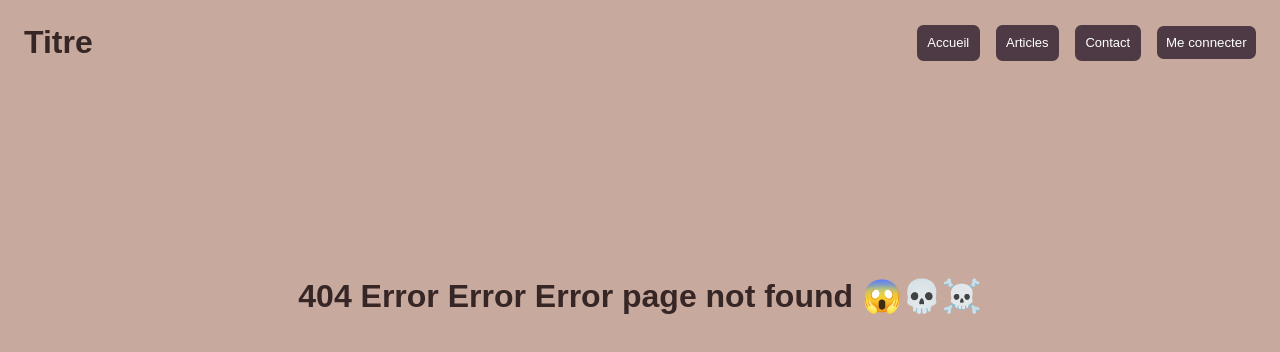
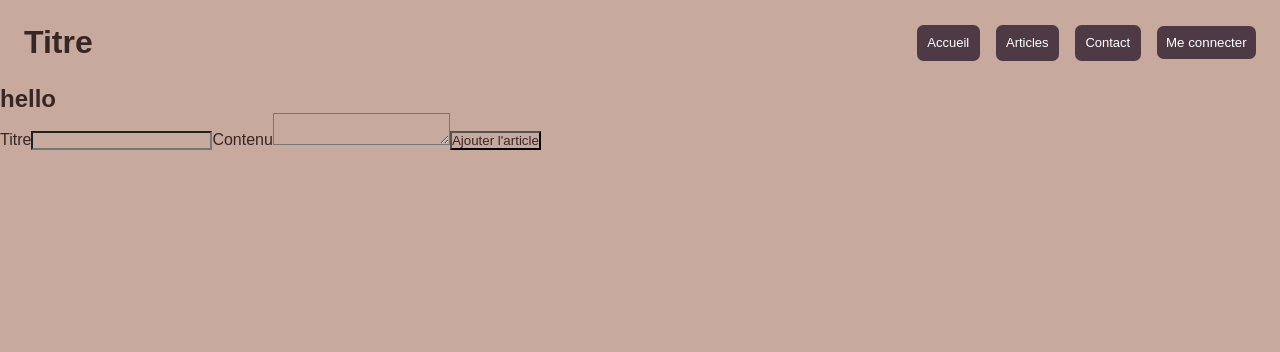
Before and after one commit to fatima-zerrouk/my-blog, a React (Vite) app: page /new/articles in a window 1280 px wide. Before the commit this address had no page. Shown: the top 352 px of the page. Built offline with nearby package versions, Linux system fonts and the light colour scheme.

Commit message:
Challenge POST terminé, le formulaire marche.

```diff
--- a/db.json
+++ b/db.json
@@ -1,7 +1,7 @@
 {
   "articles": [
     {
-      "id": 1,
+      "id": "1",
       "title": "ouiii😭🤧🥳",
       "content": "Voici le contenu de l'article.",
       "image": "https://placehold.co/200x200",
@@ -11,7 +11,7 @@
       "categoryName": "React"
     },
     {
-      "id": 2,
+      "id": "2",
       "title": "Titre 2😁",
       "content": "Voici le contenu de l'article.",
       "image": "https://placehold.co/200x200",
@@ -21,7 +21,7 @@
       "categoryName": "React"
     },
     {
-      "id": 3,
+      "id": "3",
       "title": "Titre 3",
       "content": "Voici le contenu de l'article.",
       "image": "https://placehold.co/200x200",
@@ -31,7 +31,7 @@
       "categoryName": "React"
     },
     {
-      "id": 4,
+      "id": "4",
       "title": "Titre 4",
       "content": "Voici le contenu de l'article.",
       "image": "https://placehold.co/200x200",
@@ -41,7 +41,7 @@
       "categoryName": "React"
     },
     {
-      "id": 5,
+      "id": "5",
       "title": "Titre 5",
       "content": "Voici le contenu de l'article.",
       "image": "https://placehold.co/200x200",
@@ -51,7 +51,7 @@
       "categoryName": "React"
     },
     {
-      "id": 6,
+      "id": "6",
       "title": "Titre 6",
       "content": "Voici le contenu de l'article.",
       "image": "https://placehold.co/200x200",
@@ -61,7 +61,7 @@
       "categoryName": "React"
     },
     {
-      "id": 7,
+      "id": "7",
       "title": "Titre 7",
       "content": "Voici le contenu de l'article.",
       "image": "https://placehold.co/200x200",
@@ -71,7 +71,7 @@
       "categoryName": "React"
     },
     {
-      "id": 8,
+      "id": "8",
       "title": "Titre 8",
       "content": "Voici le contenu de l'article.",
       "image": "https://placehold.co/200x200",
--- a/src/App.jsx
+++ b/src/App.jsx
@@ -2,9 +2,9 @@ import { Route, Routes } from 'react-router-dom';
 import HomePage from './pages/HomePage.jsx';
 import ArticlePage from './pages/ArticlePage.jsx';
 import PageNotFound from './pages/PageNotFound.jsx';
-
 // import './App.css'
 import Header from './components/Header.jsx';
+import NewArticlePage from './pages/NewArticlePage.jsx';
 // import ArticleList from './components/ArticleList.jsx';
 
 function App() {
@@ -16,6 +16,7 @@ function App() {
      {/* < ArticleList /> */}
      <Routes>
         <Route path='/' element={<HomePage />}/>
+        <Route path='/new/articles' element={<NewArticlePage/>}/>
         <Route path='/article/:id' element={<ArticlePage />}/>
         <Route path='*' element={<PageNotFound />}/>
      </Routes>
--- a/src/components/ArticleList.css
+++ b/src/components/ArticleList.css
@@ -18,7 +18,7 @@
 }
 
 /* search bar */
-label {
+label.search-label {
     display: none;
 }
 .search-button{
--- a/src/components/ArticleList.jsx
+++ b/src/components/ArticleList.jsx
@@ -56,7 +56,7 @@ function ArticleList() {
             <h2 className="h2-article" id="article-list-title">Article populaires</h2>
             {/* RECHERCHE */}
             <form id="form-search" onSubmit={(e) => e.preventDefault()}>
-                <label htmlFor="search">Recherche</label>
+                <label htmlFor="search" className="search-label">Recherche</label>
                 <input type="search" name="search" id="search" onChange={handleSearchChange} placeholder="Rechercher un article" aria-label="Barre de recherche" />
             </form>
             {/* FIN RECHERCHE */}
--- /dev/null
+++ b/src/components/FormNewArticle.jsx
@@ -0,0 +1,54 @@
+import { useState} from "react";
+import { useNavigate } from "react-router-dom";
+
+function FormNewArticle() {
+    const [newArticle, setNewArticle] = useState({ title: "", content: "",createdAt: new Date().toISOString(), image: "https://placehold.co/200x200"});
+    const [error, setError] = useState(null);
+    const [isLoading, setIsLoading] = useState(false);
+    const navigate = useNavigate();
+
+    function handleSubmit(event) {
+        event.preventDefault();
+
+        setIsLoading(true);
+        setError(null);
+
+        fetch("http://localhost:3001/articles", {
+            method: "POST",
+            body: JSON.stringify(newArticle),
+            headers: {
+                "Content-Type": "application/json",
+            },
+
+        })
+
+            .then((res) => {
+                if (!res.ok) throw new Error("Erreur serveur");
+                return res.json();
+            })
+            .then((data) => {
+                navigate("/"); // redirection
+            })
+            .catch((err) => setError(err.message))
+            .finally(() => setIsLoading(false));
+    }
+if (isLoading) return <p>Chargement...</p>;
+if (error) return <p>Erreur : {error}</p>;
+    return (
+        <section>
+            <h1>hello</h1>
+            <form onSubmit={handleSubmit}>
+                <label htmlFor="add-title">Titre</label>
+                <input type="text" id="add-title" name="add-title" value={newArticle.title} onChange={(event) =>
+                    setNewArticle({ ...newArticle,title: event.target.value})} />
+
+                <label htmlFor="add-content">Contenu</label>
+                <textarea id="add-content" name="add-content" value={newArticle.content} onChange={(event) =>
+                    setNewArticle({ ...newArticle, content: event.target.value})} />
+                <button>Ajouter l'article</button>
+            </form>
+        </section>
+    );
+
+}
+export default FormNewArticle
--- /dev/null
+++ b/src/pages/NewArticlePage.jsx
@@ -0,0 +1,13 @@
+import FormNewArticle from '../components/FormNewArticle'
+function NewArticlePage() {
+
+
+
+    return (
+        <>
+        <FormNewArticle/>
+        </>
+    );
+
+}
+export default NewArticlePage
```
